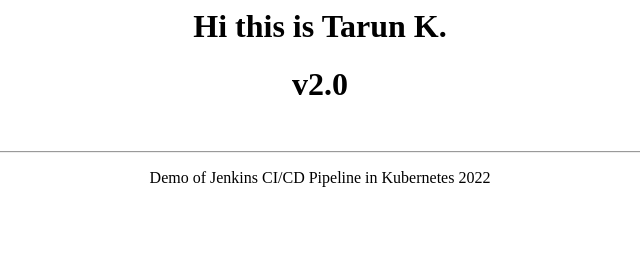
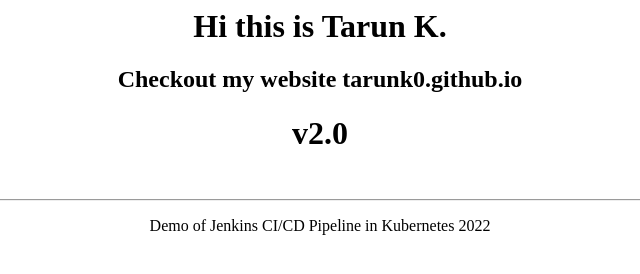
Before and after one commit to tarunk0/ci-cd-pipelines-2, a plain HTML site: page index.html in a window 1280 px wide. Shown: the whole page, without its empty margins (320-960 px from the left). Drawn offline with Linux system fonts and the light colour scheme.

Commit message:
Update index.html

```diff
--- a/index.html
+++ b/index.html
@@ -1,5 +1,6 @@
 <center>
 	<h1>Hi this is Tarun K.</h1>
+	<h2> Checkout my website tarunk0.github.io </h2>
 	<h1>v2.0</h1>
 	<br><hr>
 	<p>Demo of Jenkins CI/CD Pipeline in Kubernetes 2022</p>
```
